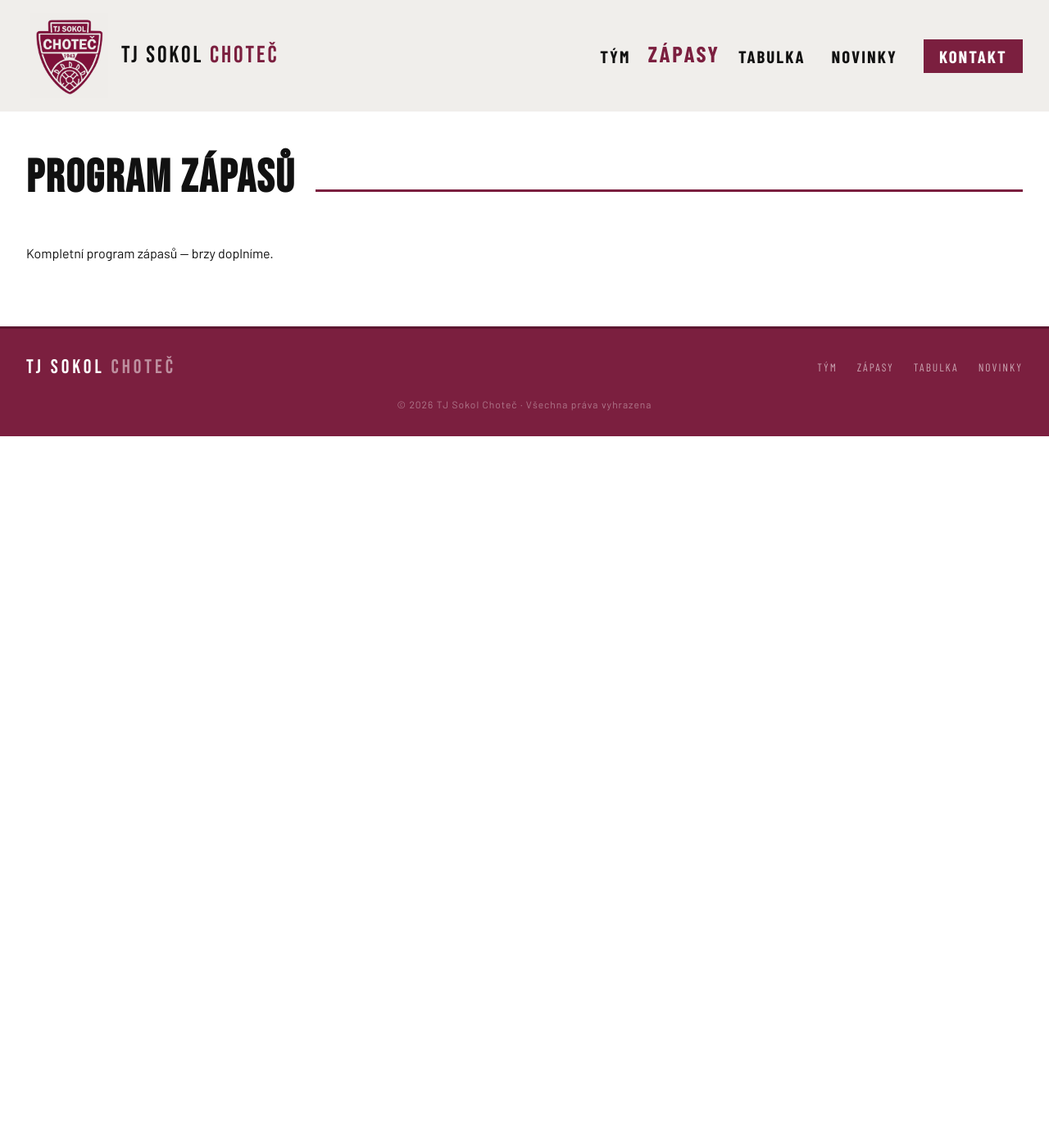
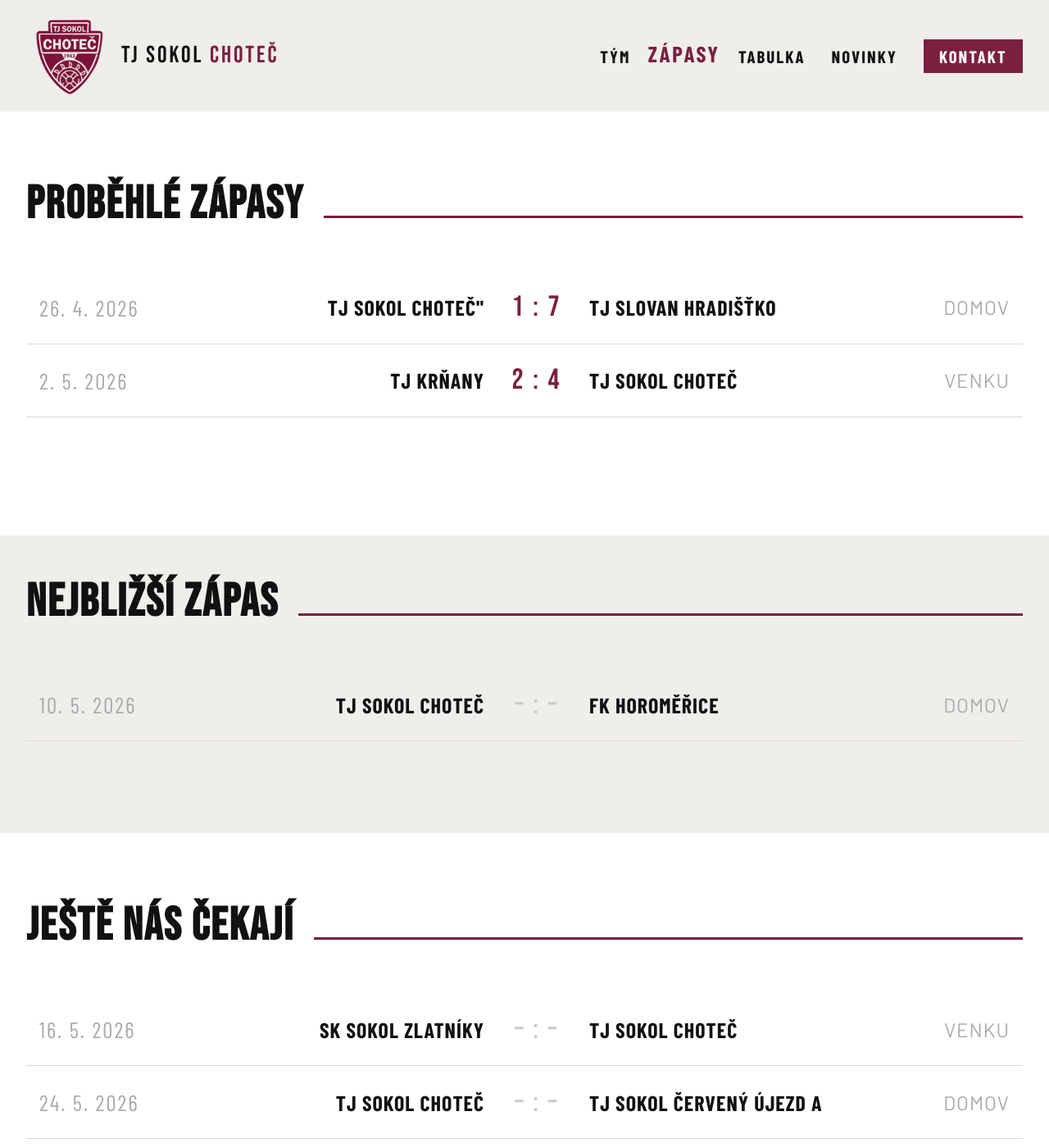
Before and after one commit to LukasKlas/tj-sokol-chotec, a Jekyll site: the page built from _pages/zapasy.md, in a window 1280 px wide and 1400 px high. Shown: the whole window at 82% size. Built offline with Jekyll 4.4.1, drawn with Linux system fonts in a browser that asks for light colours.

Commit message:
Úpravy - zápasy, fonty, layout stránek

```diff
--- a/_data/zapasy.yml
+++ b/_data/zapasy.yml
@@ -1,3 +1,11 @@
+- datum: "26. 4. 2026"
+  domaci: TJ Sokol Choteč"
+  hoste: "TJ Slovan Hradišťko"
+  skore: "1 : 7"
+  cas: "17:00"
+  misto: "Domov"
+  typ: "vysledek"
+
 - datum: "2. 5. 2026"
   domaci: "TJ Krňany"
   hoste: "TJ Sokol Choteč"
@@ -21,3 +29,11 @@
   cas: "17:00"
   misto: "Venku"
   typ: "program"
+
+- datum: "24. 5. 2026"
+  domaci: "TJ Sokol Choteč"
+  hoste: "TJ Sokol Červený Újezd A"
+  skore: "– : –"
+  cas: "17:00"
+  misto: "Domov"
+  typ: "program"
--- a/_pages/zapasy.md
+++ b/_pages/zapasy.md
@@ -4,12 +4,75 @@ title: Program zápasů
 permalink: /zapasy
 ---
 
-<section class="section" style="padding-top: 3rem;">
+<section class="section">
   <div class="wrap">
+
+    <!-- A) PROBĚHLÉ ZÁPASY -->
     <div class="section-header">
-      <h2 class="section-title">Program zápasů</h2>
+      <h2 class="section-title">Proběhlé zápasy</h2>
       <div class="section-line"></div>
     </div>
-    <p>Kompletní program zápasů — brzy doplníme.</p>
+    <div class="matches" style="margin-bottom: 4rem;">
+      {% for zapas in site.data.zapasy %}
+      {% if zapas.typ == 'vysledek' %}
+      <div class="match">
+        <span class="match-date">{{ zapas.datum }}</span>
+        <span class="match-team match-team--home">{{ zapas.domaci }}</span>
+        <span class="match-score match-score--played">{{ zapas.skore }}</span>
+        <span class="match-team match-team--away">{{ zapas.hoste }}</span>
+        <span class="match-venue">{{ zapas.misto }}</span>
+      </div>
+      {% endif %}
+      {% endfor %}
+    </div>
+
   </div>
 </section>
+
+<section class="section" style="background: var(--grey); padding: 3rem 0;">
+  <div class="wrap">
+    <!-- B) NEJBLIŽŠÍ ZÁPAS -->
+    <div class="section-header">
+      <h2 class="section-title">Nejbližší zápas</h2>
+      <div class="section-line"></div>
+    </div>
+    <div class="matches" style="margin-bottom: 4rem;">
+      {% for zapas in site.data.zapasy %}
+      {% if zapas.typ == 'nadchazejici' %}
+      <div class="match">
+        <span class="match-date">{{ zapas.datum }}</span>
+        <span class="match-team match-team--home">{{ zapas.domaci }}</span>
+        <span class="match-score">{{ zapas.skore }}</span>
+        <span class="match-team match-team--away">{{ zapas.hoste }}</span>
+        <span class="match-venue">{{ zapas.misto }}</span>
+      </div>
+      {% endif %}
+      {% endfor %}
+    </div>
+
+  </div>
+</section>
+
+<section class="section">
+  <div class="wrap">
+    <!-- C) JEŠTĚ NÁS ČEKAJÍ -->
+    <div class="section-header">
+      <h2 class="section-title">Ještě nás čekají</h2>
+      <div class="section-line"></div>
+    </div>
+    <div class="matches">
+      {% for zapas in site.data.zapasy %}
+      {% if zapas.typ == 'program' %}
+      <div class="match">
+        <span class="match-date">{{ zapas.datum }}</span>
+        <span class="match-team match-team--home">{{ zapas.domaci }}</span>
+        <span class="match-score">{{ zapas.skore }}</span>
+        <span class="match-team match-team--away">{{ zapas.hoste }}</span>
+        <span class="match-venue">{{ zapas.misto }}</span>
+      </div>
+      {% endif %}
+      {% endfor %}
+    </div>
+
+  </div>
+</section>
--- a/css/style.scss
+++ b/css/style.scss
@@ -1142,3 +1142,50 @@ body {
 .blog-row__date { font-size: 1.05rem; }
 .blog-row__excerpt { font-size: 1.25rem; line-height: 1.7; }
 .blog-row__link { font-size: 1.2rem; }
+
+.next-match__label { font-size: 1.6rem; }
+.team-name { font-size: 2rem; }
+.next-match__vs { font-size: 2.1rem; }
+.next-match__info { font-size: 1.5rem; }
+
+.team-badge {
+  width: 128px;
+  height: 128px;
+  font-size: 2.6rem;
+}
+
+.match-date { font-size: 1.7rem; }
+.match-venue { font-size: 1.5rem; }
+
+.match-team { font-size: 1.625rem; }
+.section-link { font-size: 1.25rem; }
+
+.next-match__grid {
+  max-width: 900px;
+  gap: 4rem;
+}
+
+.next-match__label {
+  font-size: 1rem;
+  color: var(--black);
+}
+
+.next-match__label {
+  font-size: 1.25rem !important;
+  color: var(--black) !important;
+}
+
+.next-match__label {
+  font-family: 'Barlow Condensed', sans-serif;
+  font-weight: 700;
+  font-size: 1.25rem !important;
+  color: var(--black) !important;
+}
+
+.next-match__label {
+  font-size: 2.5rem !important;
+}
+
+.match {
+  grid-template-columns: 160px 1fr auto 1fr 130px;
+}
```
Also changed, not shown: 1 other file.
